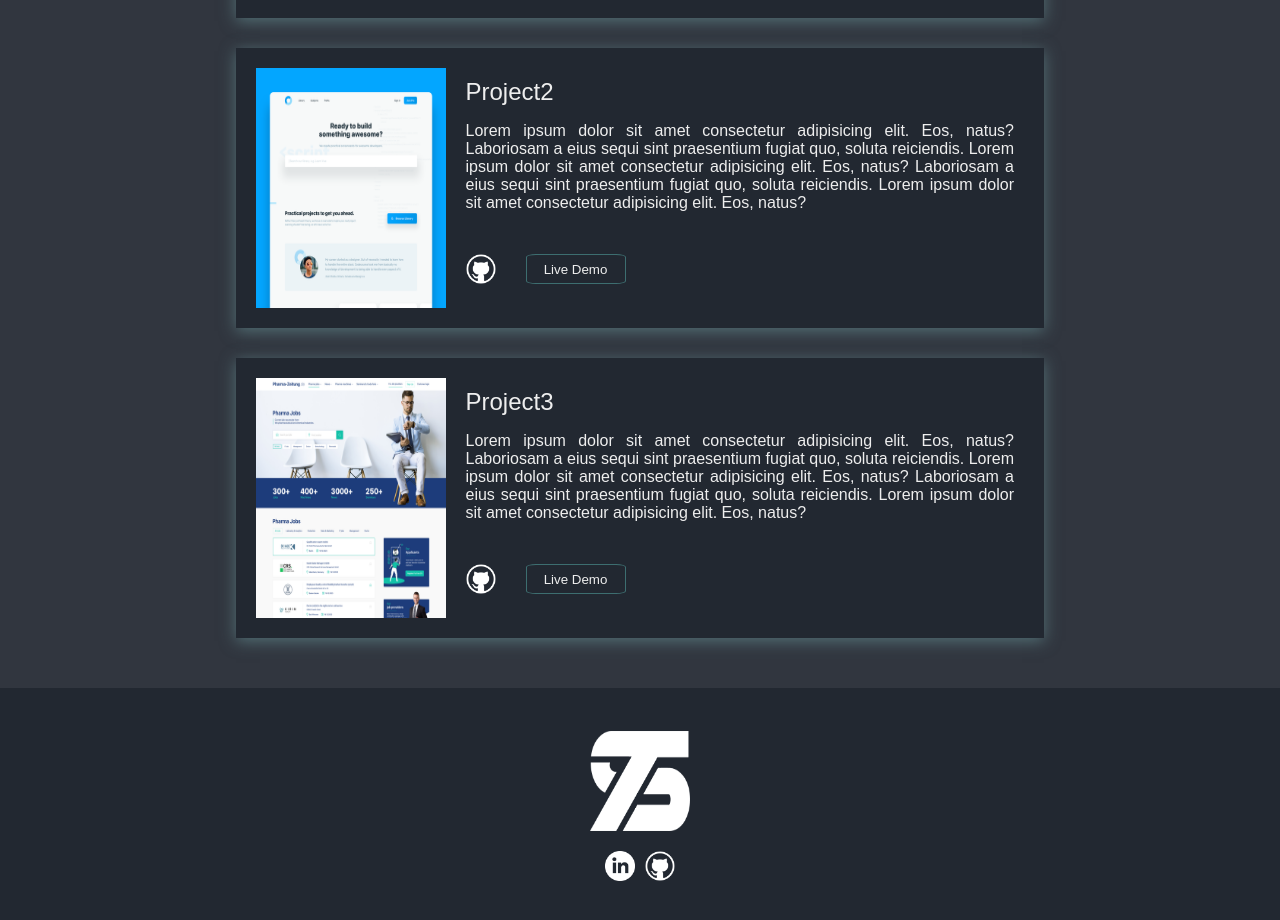
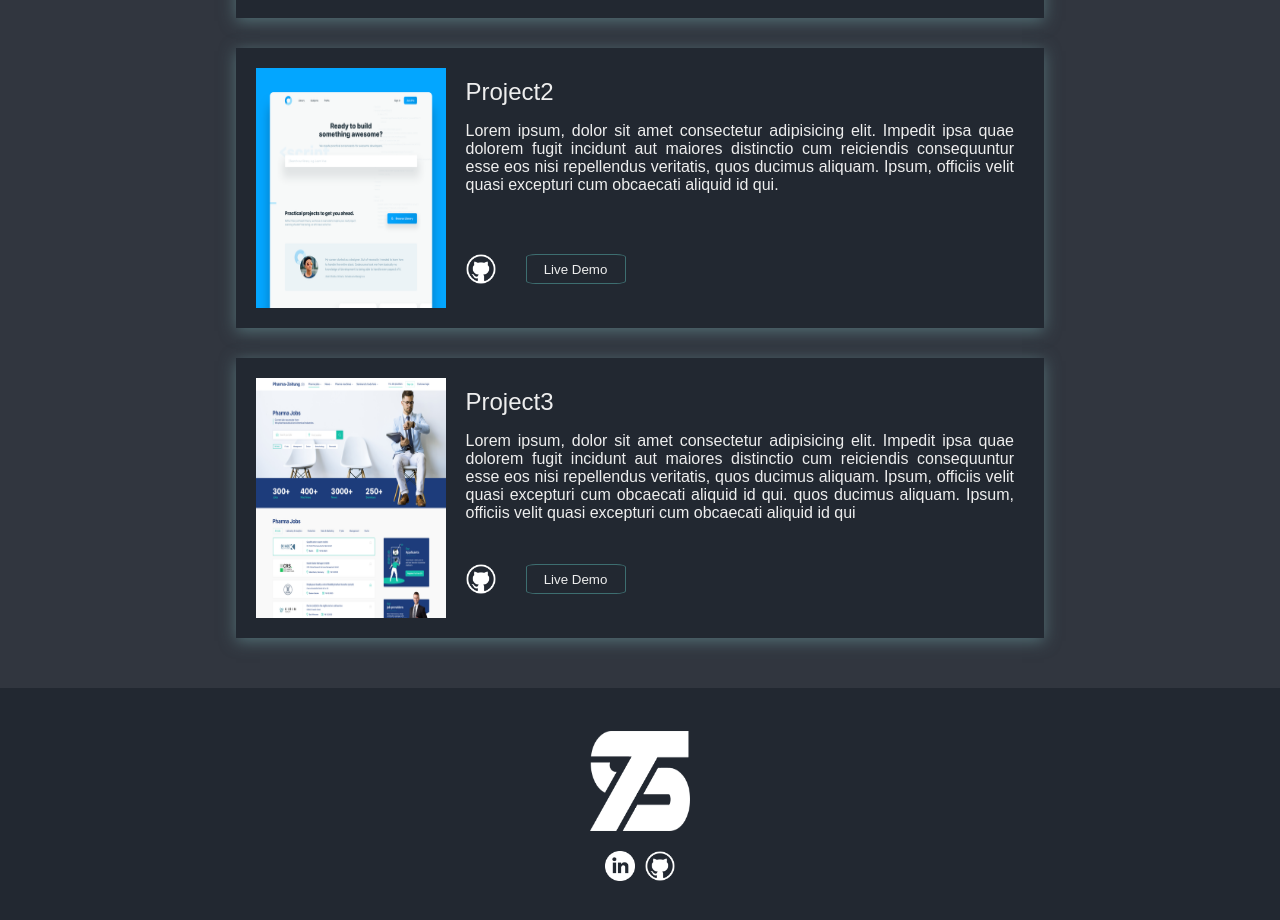
Before and after one commit to teodorSmilevski/personal-portfolio, a React (Vite) app: page / in a window 1280 px wide. Shown: the part 1902-2822 px from the top of the page. Built offline with nearby package versions, Linux system fonts and the light colour scheme.

Commit message:
Changed project card template

```diff
--- a/src/components/Projects.jsx
+++ b/src/components/Projects.jsx
@@ -5,6 +5,8 @@ import project3Img from "../assets/project-image-example-3.png";
 export default function Projects() {
   const descriptions = [
     "Lorem ipsum dolor sit amet consectetur adipisicing elit. Eos, natus? Laboriosam a eius sequi sint praesentium fugiat quo, soluta reiciendis. Lorem ipsum dolor sit amet consectetur adipisicing elit. Eos, natus? Laboriosam a eius sequi sint praesentium fugiat quo, soluta reiciendis. Lorem ipsum dolor sit amet consectetur adipisicing elit. Eos, natus?",
+    "Lorem ipsum, dolor sit amet consectetur adipisicing elit. Impedit ipsa quae dolorem fugit incidunt aut maiores distinctio cum reiciendis consequuntur esse eos nisi repellendus veritatis, quos ducimus aliquam. Ipsum, officiis velit quasi excepturi cum obcaecati aliquid id qui. ",
+    "Lorem ipsum, dolor sit amet consectetur adipisicing elit. Impedit ipsa quae dolorem fugit incidunt aut maiores distinctio cum reiciendis consequuntur esse eos nisi repellendus veritatis, quos ducimus aliquam. Ipsum, officiis velit quasi excepturi cum obcaecati aliquid id qui. quos ducimus aliquam. Ipsum, officiis velit quasi excepturi cum obcaecati aliquid id qui ",
   ];
 
   return (
@@ -19,14 +21,14 @@ export default function Projects() {
       <ProjectCard
         image={project2Img}
         title="Project2"
-        description={descriptions[0]}
+        description={descriptions[1]}
         githubLink="link"
         liveLink="link"
       />
       <ProjectCard
         image={project3Img}
         title="Project3"
-        description={descriptions[0]}
+        description={descriptions[2]}
         githubLink="link"
         liveLink="link"
       />
--- a/src/index.css
+++ b/src/index.css
@@ -262,7 +262,7 @@
 #project-card-btn {
   border: 0;
   box-shadow: 0 3px 15px rgba(118, 171, 174, 0.5);
-  cursor: pointer;
+  /* cursor: pointer; */
 }
 #project-card-btn:hover {
   box-shadow: 0 3px 30px rgba(118, 171, 174, 1);
```
